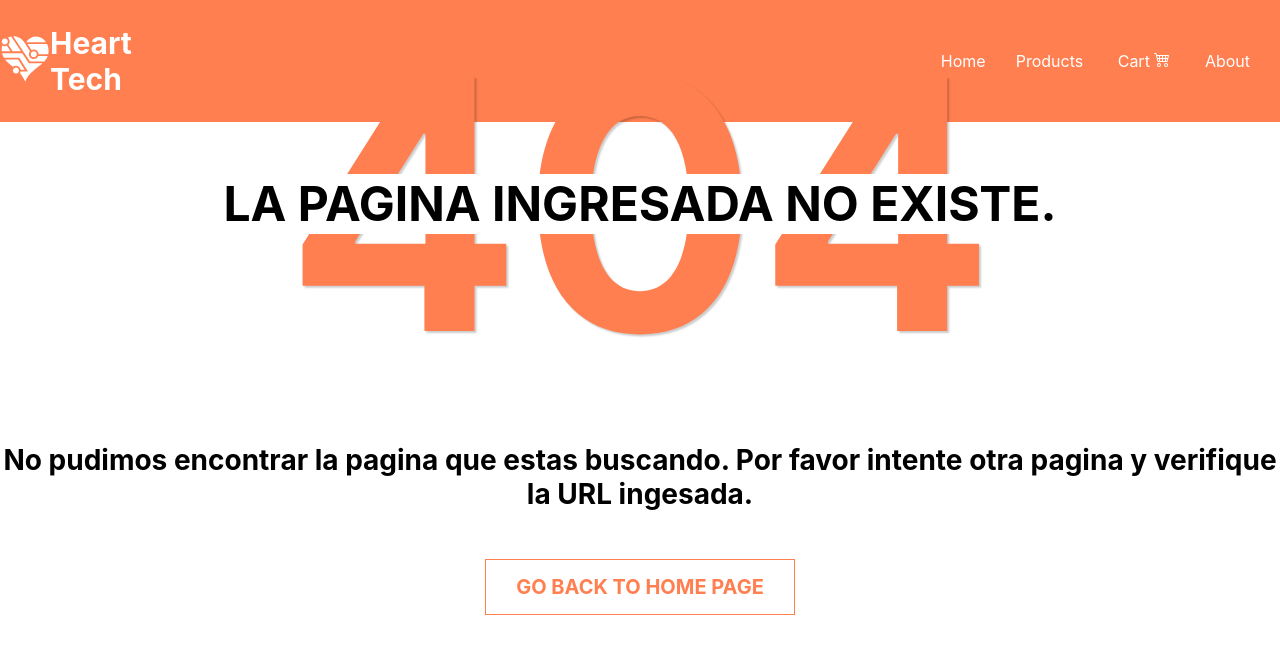
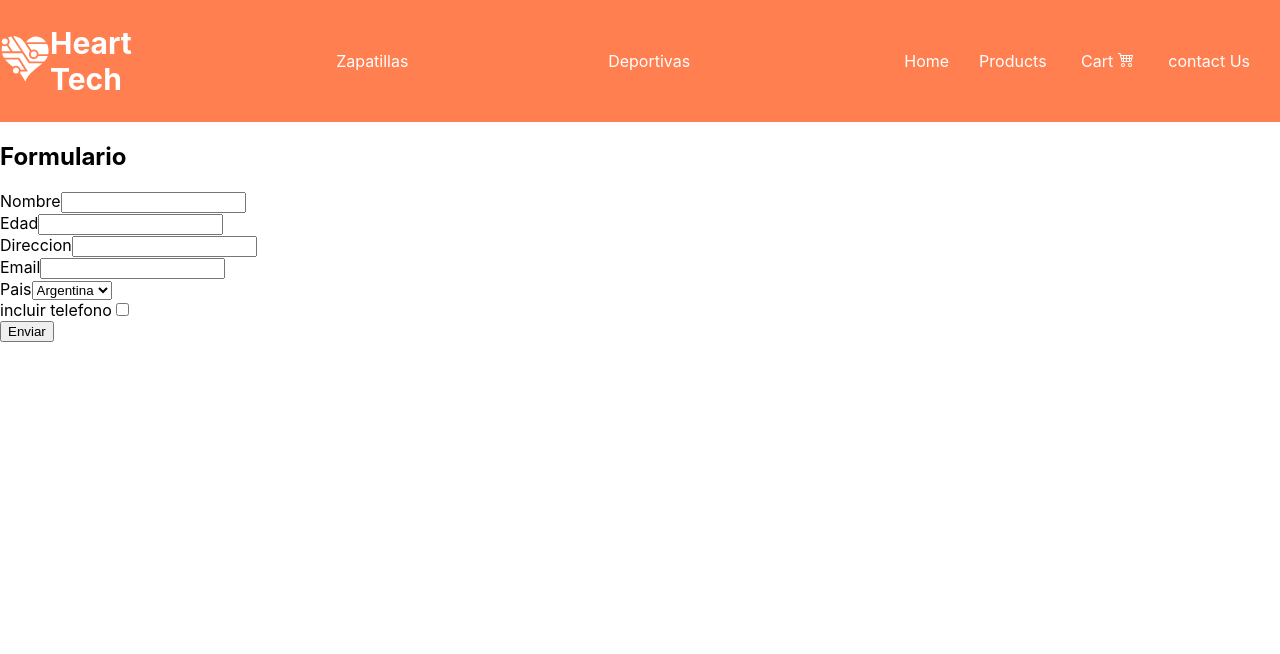
Before and after one commit to Ivanlmoya/Coder-React, a React (Create React App) app: page /checkOut in a window 1280 px wide. Shown: the top 654 px of the page. Built offline with nearby package versions, Linux system fonts and the light colour scheme.

Commit message:
se agrego el form

```diff
--- a/src/App.js
+++ b/src/App.js
@@ -7,11 +7,14 @@ import { BrowserRouter, Routes, Route } from 'react-router-dom';
 import ErrorPage from './components/ErrorPage/ErrorPage';
 import { CartContextProvider } from './context/CartContext';
 import CartContainer from './components/CartContainer/CartContainer';
+import { NotificationProvider } from './notification/Notification';
+import Form from './components/Form/Form'
 
 function App() {
   return (
     <div className="App">
       <CartContextProvider>
+      <NotificationProvider>
       <BrowserRouter>
       <NavBar/>
       <Routes>
@@ -19,10 +22,12 @@ function App() {
       <Route path='/category/:categoryId' element={<ItemListContainer greeting="Productos filtrados por categoria"/>}/>
       <Route path='/detail/:productId' element={<ItemDetailContainer />}/>
       <Route path='/cart' element={<CartContainer />}/>
+      <Route path='/checkOut' element={<Form />}/>
       <Route path='/about' element={<h1>About</h1>}/>
       <Route path='*' element={<ErrorPage />} />
       </Routes>
       </BrowserRouter>
+      </NotificationProvider>
       </CartContextProvider>
     </div>
   );
--- a/src/Services/Firebase/index.js
+++ b/src/Services/Firebase/index.js
@@ -15,3 +15,8 @@ const firebaseConfig = {
 const app = initializeApp(firebaseConfig);
 
 export const db = getFirestore(app);
+
+export const collectionsName  = {
+  products: 'products',
+  orders: 'orders'
+}
--- a/src/components/Cart/Cart.js
+++ b/src/components/Cart/Cart.js
@@ -1,13 +1,89 @@
-import { useContext } from "react"
+import { useState, useContext } from "react"
 import CartContext from "../../context/CartContext"
+import {addDoc,collection, updateDoc, doc , getDocs , query ,where ,documentId, writeBatch} from 'firebase/firestore'
+import {db, collectionsName} from '../../Services/Firebase'
+import { useNotification } from '../../notification/Notification'
+import { Link } from 'react-router-dom'
 
 const Cart = () => {
 
-    const { cart, removeItem , clearAllItem } = useContext(CartContext)
+    const [loading, setLoading] = useState(false)
+
+    const { cart, removeItem ,getTotal, clearAllItem } = useContext(CartContext)
+
+    const { setNotification } = useNotification()
+
+    const [order, setOrder] = useState()
+
+
+    const createOrder = () => {
+
+        const objOrder = {
+            buyer:{
+                name: order.name,
+                email: order.email ,
+                phone: order.phone,
+                address: order.address,
+                comment:''
+            },
+            items: cart ,
+            total: getTotal()
+        }
+
+        const ids = cart.map(prod => prod.id)
+
+        const batch = writeBatch(db)
+
+        const outOfStock = []
+
+        const collectionIdRef = collection(db,'products')
+        getDocs(query(collectionIdRef , where(documentId(),'in',ids)))
+        .then(response =>{
+            response.docs.forEach(doc =>{
+                const dataDoc = doc.data()
+                const prodCount = cart.find(prod => prod.id === doc.id)?.count
+                if(dataDoc.stock >= prodCount){
+                    batch.update(doc.ref,{stock: dataDoc.stock - prodCount})
+                } else{
+                    outOfStock.push({id: doc.id , ...dataDoc})
+                }
+            })
+        }).then (()=>{
+            if(outOfStock.length === 0){
+                const collectRef = collection(db, collectionsName.orders)
+                return addDoc(collectRef , objOrder)
+            } else{
+                return Promise.reject({type: 'out_of_stock', products:outOfStock})
+            }
+        }).then(({id})=>{
+            batch.commit()
+            setNotification('success',`El id de la orden es: ${id}`)
+            console.log(objOrder)
+
+            clearAllItem()
+        }).catch(error =>{
+            setNotification('error',`Algunos productos no tienen stock`)
+            if(error.type === 'out_of_stock'){
+
+            }
+        }).finally(() => {
+            setLoading(false)
+        })
+    }
+
+    if(loading) {
+        return <h1>Generando orden...</h1>
+    }
+
+  /*   const updateDocument = () =>{
+        const id = cart[0].id
+        const docRef = doc(db,'products',id)
+        updateDoc(docRef,{stock:10})
+    } */
 
     return(
         <div >
-           <h1 className="CartTitle"> Compras Carrito</h1>
+        <h1 className="CartTitle"> Compras Carrito</h1>
             <div>
                 {cart.map(prod => {
                     return(
@@ -19,11 +95,16 @@ const Cart = () => {
                             <div>Subtotal: ${prod.price * prod.count}</div>
                             <button onClick={() => removeItem(prod.id)} className="CartEliminar">X</button>
                             <div>
-                            <button onClick={() => clearAllItem(prod.id)}className="CartEliminar" >Eliminar Todo</button>
                             </div>
                         </div>
                     )})
                 }
+                <div className="CartContainer">
+                <div className="CartName">Total de la compra: ${getTotal()}</div>
+                <button onClick={() =>createOrder()}className="CartEliminar" >Crear Orden</button>
+                <Link to={'/checkOut'} ><button className="CartEliminar" >Check Out</button></Link>
+                <button onClick={() => clearAllItem()}className="CartEliminar" >Eliminar Todo</button>
+                </div>
             </div>
         </div>
     )
--- /dev/null
+++ b/src/components/Form/Form.js
@@ -0,0 +1,94 @@
+import {useForm} from 'react-hook-form';
+import { useState } from 'react';
+
+const Form = () =>{
+
+    const {register,formState:{errors}, watch, handleSubmit} = useForm();
+
+    const [order, setOrder] = useState({
+        name: '',
+        email: '' ,
+        phone: '',
+        address: ' ',
+        comment: ''
+    })
+
+    const onSubmit = (data) =>{
+        setOrder({...data,
+            name: data.nombre,
+            email: data.email ,
+            phone: data.telefono,
+            address: data.direccion,
+            comment: ''
+        })
+
+    }
+    console.log(order.name)
+
+    const incluirTelefono = watch('incluirTelefono')
+
+    const edadValidator = (value) => {
+        return value >= 18 && value <= 65;
+    }
+
+    return (
+        <div>
+            <h2>Formulario</h2>
+            <form onSubmit={handleSubmit(onSubmit)}>
+                <div>
+                <label>Nombre</label>
+                <input type='text' {...register('nombre',{
+                    required: true,
+                    maxLength: 20
+                })} />
+                {errors.nombre?.type === 'required' && <p>El campo nombre es requerido</p>}
+                {errors.nombre?.type === 'maxLength' && <p>debe tener menos de 20 caracteres</p>}
+                </div>
+                <div>
+                <label>Edad</label>
+                <input type='text'  {...register('edad', {
+                    validate: {edadValidator}
+                })} />
+                {errors.edad && <p>la edad debe estar entre 18 y 65</p>}
+                </div>
+                <div>
+                <label>Direccion</label>
+                <input type='text' {...register('direccion', {
+                    required: true,
+                    maxLength: 50
+                })} />
+                </div>
+                <div>
+                <label>Email</label>
+                <input type='text' {...register('email', {
+                    required: true,
+                    pattern:/^\w+([\.-]?\w+)*@\w+([\.-]?\w+)*(\.\w{2,3})+$/
+                })} />
+                {errors.email?.type === 'pattern' && <p>El formato del email es incorrecto</p>}
+                </div>
+                <div>
+                <label>Pais</label>
+                <select {...register('pais')}>
+                <option value="ar">Argentina</option>
+                <option value="br">Brasil</option>
+                <option value="ch">Chile</option>
+                </select>
+                </div>
+                <div>
+                    <label>incluir telefono</label>
+                    <input type="checkbox" {...register('incluirTelefono')}/>
+                </div>
+                {incluirTelefono && (
+                      <div>
+                      <label>telefono</label>
+                      <input type="text" {...register('telefono')}/>
+                  </div>
+                )}
+                <input type='submit' value='Enviar'/>
+            </form>
+        </div>
+    )
+
+}
+
+export default Form
--- a/src/components/ItemCount/ItemCount.js
+++ b/src/components/ItemCount/ItemCount.js
@@ -1,6 +1,6 @@
 import {useState} from 'react';
 
-const ItemCount = ({stock = 0, initial = 1, onAdd}) => {
+const ItemCount = ({stock = 0, initial = 0, onAdd}) => {
 
     const [count, setCount] = useState(initial)
 
@@ -28,7 +28,8 @@ const ItemCount = ({stock = 0, initial = 1, onAdd}) => {
         <button onClick = {increment}> + </button>
         </div>
         <div className = "botones2" >
-        <button onClick={() => onAdd(count)}> Agregar al Carrito </button>
+        {count >= 1 ? <button onClick={() => onAdd(count)}> Agregar al Carrito </button>
+        :<p></p> }
         </div>
         </div>
     )
--- a/src/components/ItemDetail/ItemDetail.js
+++ b/src/components/ItemDetail/ItemDetail.js
@@ -2,17 +2,21 @@ import ItemCount from '../ItemCount/ItemCount';
 import { Link } from 'react-router-dom';
 import {useState , useContext } from 'react';
 import CartContext from '../../context/CartContext';
+import { useNotification } from '../../notification/Notification'
 
 const ItemDetail = ({id , name , img, stock , category,description , price}) => {
 
     const [count, setCount] = useState(0)
+    const { setNotification } = useNotification()
 
     const { addItem, getProduct } = useContext(CartContext)
 
 
-    const HandleOnAdd =(count) =>{
+
+    const handleOnAdd = (count) =>{
         setCount(count)
-        addItem({ id, name, price, count , img})
+        setNotification('success', 'Se agrego correctamente al carrito')
+        addItem({ id, name, price, count: Number(count) , img})
     }
 
 
@@ -32,9 +36,10 @@ const ItemDetail = ({id , name , img, stock , category,description , price}) =>
             <p className="PriceDetail">${price}</p>
         </div>
         <div className="BotonCarritoDetail">
+        {stock === 0 ? <h1>Sin Stock</h1>:
         <div className="BotonStock">
-        { count > 0  ? <Link to='/cart' className="FinalizarCompra">Finalizar compra</Link> : <ItemCount stock={stock} onAdd={HandleOnAdd} initial={getProduct(id)?.count}/>}
-        </div>
+        { count >= 1  ? <Link to='/cart' className="FinalizarCompra">Finalizar compra</Link> : <ItemCount stock={stock} onAdd={handleOnAdd} initial={getProduct(id)?.count}/>}
+        </div>}
         </div>
         </div>
     </div>
--- a/src/components/ItemDetailContainer/ItemDetailContainer.js
+++ b/src/components/ItemDetailContainer/ItemDetailContainer.js
@@ -8,6 +8,8 @@ import {db} from '../../Services/Firebase/index'
 const ItemDetailContainer = () => {
     const [product,setProduct] =useState([])
 
+    const [loading, setLoading] = useState(true)
+
     const { productId } = useParams()
 
 
@@ -17,8 +19,14 @@ const ItemDetailContainer = () => {
         setProduct(product)
     }).catch(error => {
         console.log(error)
+    }).finally(() => {
+        setLoading(false)
     })
     }, [productId])
+
+    if(loading) {
+        return <h1>Cargando...</h1>
+    }
 
     return (
         <div className="container">
--- a/src/components/ItemListContainer/ItemListContainer.js
+++ b/src/components/ItemListContainer/ItemListContainer.js
@@ -9,6 +9,8 @@ import {db} from '../../Services/Firebase/index';
 const ItemListContainer = () => {
     const [products,setProducts] =useState([])
     const { categoryId } = useParams()
+
+    const [loading, setLoading] = useState(true)
 
     useEffect(() => {
 
@@ -23,8 +25,15 @@ const ItemListContainer = () => {
         setProducts(products)
     }).catch(error => {
         console.log(error)
+    }).finally(() => {
+        setLoading(false)
     })
     }, [categoryId])
+
+
+    if(loading) {
+        return <h1>Cargando...</h1>
+    }
 
     return (
         <ItemList products={products}/>
--- a/src/components/navbar/NavBar.js
+++ b/src/components/navbar/NavBar.js
@@ -18,13 +18,17 @@ const NavBar = () => {
             <Link to={'/'} > <GiTechnoHeart size={50} color="white"/></Link>
             <h1 className="titulo">Heart Tech</h1>
             </div>
+             <div className="categorias">
+             <Link className="categoriasBoton" to={'/category/zapatillas'} >Zapatillas</Link>
+             <Link className="categoriasBoton" to={'/category/deportivas'} >Deportivas</Link>
+             </div>
             <ul>
 
                 <li>
                 <Link to={'/'} >Home</Link>
                 <Link to={'/'} >Products</Link>
                 <Link to={'/cart'} > {count > 0 ? count :'Cart ' }<BsCart4/></Link>
-                <Link to={'/about'} > About</Link>
+                <Link to={'/contact'} > contact Us</Link>
                 </li>
             </ul>
         </nav>
--- a/src/context/CartContext.js
+++ b/src/context/CartContext.js
@@ -18,7 +18,7 @@ export const CartContextProvider = ({ children }) => {
                     }
                     return newProduct
                 } else {
-                   return prod
+                return prod
                 }
             })
             setCart(newCart)
@@ -28,7 +28,7 @@ export const CartContextProvider = ({ children }) => {
     const getCount = () => {
         let accu = 0
         cart.forEach(prod => {
-          accu += prod.count
+        accu += prod.count
         })
 
         return accu
@@ -50,10 +50,22 @@ export const CartContextProvider = ({ children }) => {
     const clearAllItem = () => {
         const newCart = []
         setCart(newCart)
+        console.log()
     }
 
+    const getTotal = () => {
+        let total = 0
+        cart.forEach(prod => {
+            total += prod.count * prod.price
+        })
+        return total
+    }
+
+
+
+
     return(
-        <CartContext.Provider value={{ cart, addItem, getCount, getProduct, removeItem  ,clearAllItem}}>
+        <CartContext.Provider value={{ cart, addItem, getCount, getProduct, removeItem, getTotal  ,clearAllItem}}>
             {children}
         </CartContext.Provider>
     )
--- /dev/null
+++ b/src/notification/Notification.js
@@ -0,0 +1,52 @@
+import { useState, createContext, useContext } from "react";
+
+const Notification = ({ message, severity }) => {
+
+    const notificationStyles = {
+      position: 'absolute',
+      top: 100,
+      right: 5,
+      width: 'auto',
+      height: 'auto',
+      backgroundColor: severity === 'error' ? 'red' : 'green',
+      padding: '10px 20px 10px 20px',
+      color: 'white',
+      borderRadius: 5
+    }
+
+    if(message === '') {
+        return
+    }
+
+    return (
+      <div style={notificationStyles}>
+        { message }
+      </div>
+    )
+  }
+
+const NotificationContext = createContext()
+
+export const NotificationProvider = ({ children }) => {
+    const [message, setMessage] = useState('')
+    const [severity, setSeverity] = useState('success')
+
+    const setNotification = (severity, message) => {
+        setMessage(message)
+        setSeverity(severity)
+        setTimeout(() => {
+            setMessage('')
+        }, 3000)
+    }
+
+    return (
+        <NotificationContext.Provider value={{ setNotification }}>
+            <Notification message={message} severity={severity}/>
+            { children }
+        </NotificationContext.Provider>
+    )
+}
+
+export const useNotification = () => {
+    return useContext(NotificationContext)
+}
--- a/src/scss/NavBar.scss
+++ b/src/scss/NavBar.scss
@@ -23,6 +23,25 @@ nav {
     }
 }
 
+.categorias{
+    height: 10%;
+    width: 30%;
+    background-color: coral;
+    display: flex;
+    justify-content: space-between;
+    align-items: center;
+    .categoriasBoton {
+        color: white;
+        margin-right: 30px;
+        text-decoration: none;
+        &:hover {
+            cursor: pointer;
+            color: black;
+        }
+    }
+
+}
+
 .logo {
     width: 15%;
     display: flex;
```
